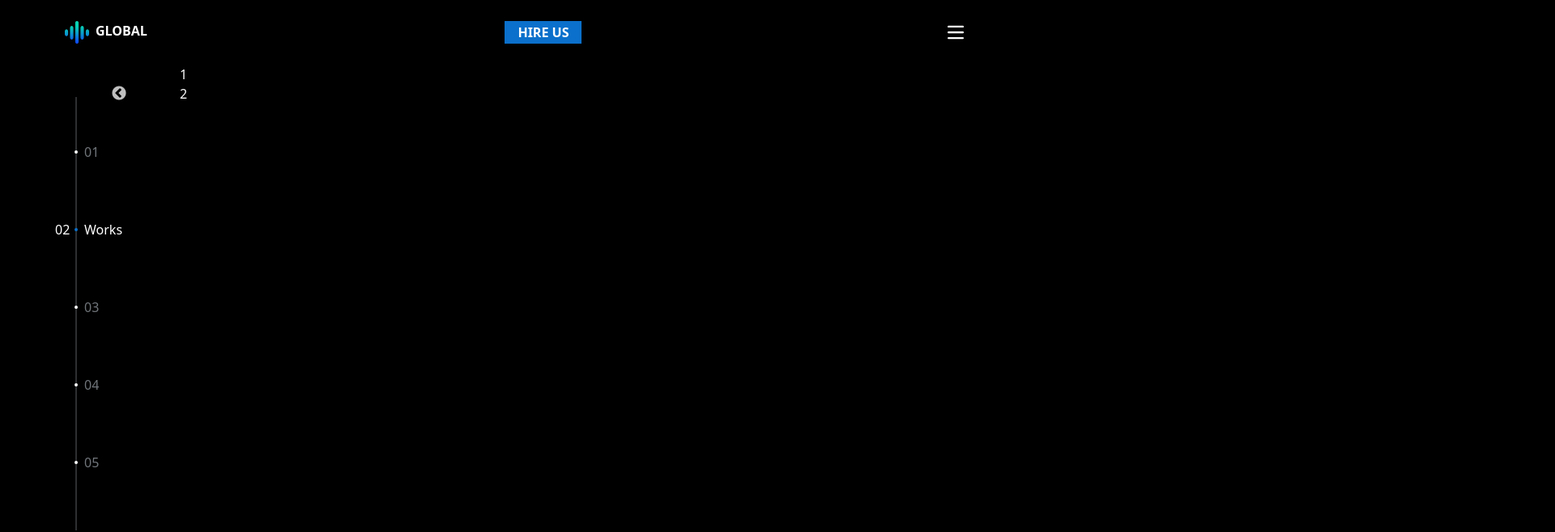
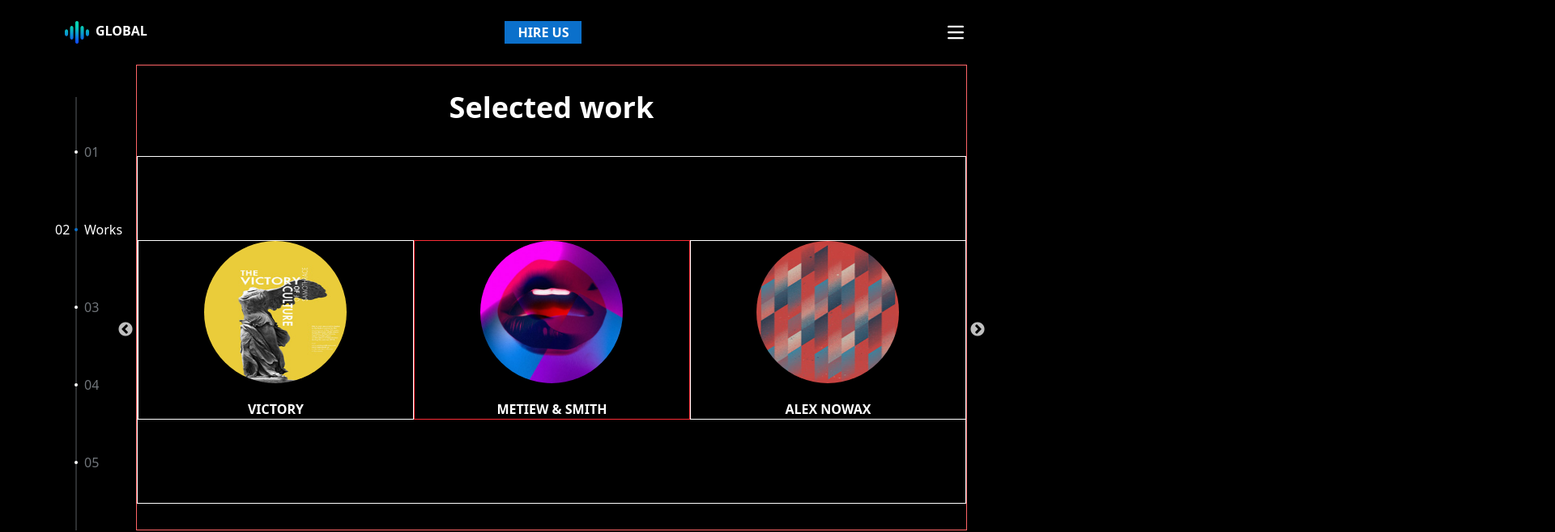
Before and after one commit to Eslam-Mohamed-G/global-next.js, a Next.js app: page /works in a window 1280 px wide. Shown: the top 658 px of the page at 81% size, 1920 px wide, since content can reach past the window. Built offline with nearby package versions, Linux system fonts and the light colour scheme.

Commit message:
add react slick

```diff
--- a/src/app/globals.css
+++ b/src/app/globals.css
@@ -7,7 +7,16 @@
     --color-borderGray: #2f3336;
     --color-backGround: #181818;
 
+    --breakpoint-xsm: 500px;
     --breakpoint-sm: 600px;
+    --breakpoint-xmd: 700px;
     --breakpoint-md: 768px;
     --breakpoint-lg: 900px;
+    --breakpoint-xlg: 1024px;
 }
+
+.slider-container .slick-slide {
+    display: flex !important;
+    align-items: center;
+    justify-content: center;
+}
--- a/src/app/works/page.tsx
+++ b/src/app/works/page.tsx
@@ -1,29 +1,107 @@
 "use client"
 import React from 'react';
 import Slider from "react-slick";
+import "slick-carousel/slick/slick.css";
+import "slick-carousel/slick/slick-theme.css";
 
 const Works = () => {
     const settings = {
         className: "center",
         centerMode: true,
         infinite: true,
-        centerPadding: "60px",
+        centerPadding: "0px",
         slidesToShow: 3,
-        speed: 500
+        speed: 500,
+        responsive: [
+            {
+                breakpoint: 600,
+                settings: {
+                    slidesToShow: 1,
+                    slidesToScroll: 1,
+                }
+            },
+        ]
     };
     return (
-        <div className="slider-container text-white">
-            <Slider {...settings}>
-                <div>
-                    <h3>1</h3>
-                </div>
-                <div>
-                    <h3>2</h3>
-                </div>
-                <div>
-                    <h3>3</h3>
-                </div>
-            </Slider>
+        <div className="flex flex-col gap-10 w-fit items-center justify-center text-white border border-red-400">
+            <h1 className='font-bold text-4xl'>Selected work</h1>
+            <div className="h-3/4 border w-80 xsm:w-96 sm:w-lg xmd:w-xl md:w-2xl xlg:w-4xl xl:w-5xl 2xl:w-6xl content-center">
+                <Slider {...settings}>
+                    <div className='h-full w-full border'>
+                        <div className="flex flex-col gap-5 items-center justify-center h-full w-full">
+                            <div className='w-44 h-44 rounded-full overflow-hidden'>
+                                <img src="/img/work-victory.jpg" alt="work-victory" className='w-full h-full' />
+                            </div>
+
+                            <div className='text-white'>
+                                <h1 className='uppercase font-bold'>victory</h1>
+                            </div>
+                        </div>
+                    </div>
+
+                    <div className='h-full w-full border border-red-500'>
+                        <div className="flex flex-col gap-5 h-full items-center justify-center">
+                            <div className='w-44 h-44 rounded-full overflow-hidden'>
+                                <img src="/img/work-metiew-smith.jpg" alt="work-metiew-smith" className='w-full h-full' />
+                            </div>
+                            <div className='text-white'>
+                                <h1 className='uppercase font-bold'>metiew & smith</h1>
+                            </div>
+                        </div>
+                    </div>
+
+                    <div className='h-full w-full border'>
+                        <div className="flex flex-col gap-5 h-full items-center justify-center">
+                            <div className='w-44 h-44 rounded-full overflow-hidden'>
+                                <img src="/img/work-alex-nowak.jpg" alt="work-alex-nowak" className='w-full h-full' />
+                            </div>
+
+                            <div className='text-white'>
+                                <h1 className='uppercase font-bold'>alex nowax</h1>
+                            </div>
+                        </div>
+                    </div>
+                </Slider>
+            </div>
+
+            {/* <div className="slider-container w-2xl">
+                <Slider {...settings}>
+                    <div className='h-96 w-1/3 border'>
+                        <div className="flex flex-col gap-5 items-center justify-center h-full w-full">
+                            <div className='w-44 h-44 rounded-full overflow-hidden'>
+                                <img src="/img/work-victory.jpg" alt="work-victory" className='w-full h-full' />
+                            </div>
+
+                            <div className='text-white'>
+                                <h1 className='uppercase font-bold'>victory</h1>
+                            </div>
+                        </div>
+                    </div>
+
+                    <div className='h-96 w-1/3 border'>
+                        <div className="flex flex-col gap-5 h-full items-center justify-center">
+                            <div className='w-80 h-80 rounded-full overflow-hidden'>
+                                <img src="/img/work-metiew-smith.jpg" alt="work-metiew-smith" className='w-full h-full' />
+                            </div>
+                            <div className='text-white'>
+                                <h1 className='uppercase font-bold'>metiew & smith</h1>
+                            </div>
+                        </div>
+                    </div>
+
+                    <div className='h-96 w-1/3 border'>
+                        <div className="flex flex-col gap-5 h-full items-center justify-center">
+                            <div className='w-44 h-44 rounded-full overflow-hidden'>
+                                <img src="/img/work-alex-nowak.jpg" alt="work-alex-nowak" className='w-full h-full' />
+                            </div>
+
+                            <div className='text-white'>
+                                <h1 className='uppercase font-bold'>alex nowax</h1>
+                            </div>
+                        </div>
+                    </div>
+                </Slider>
+            </div> */}
         </div>
     );
 }
```
